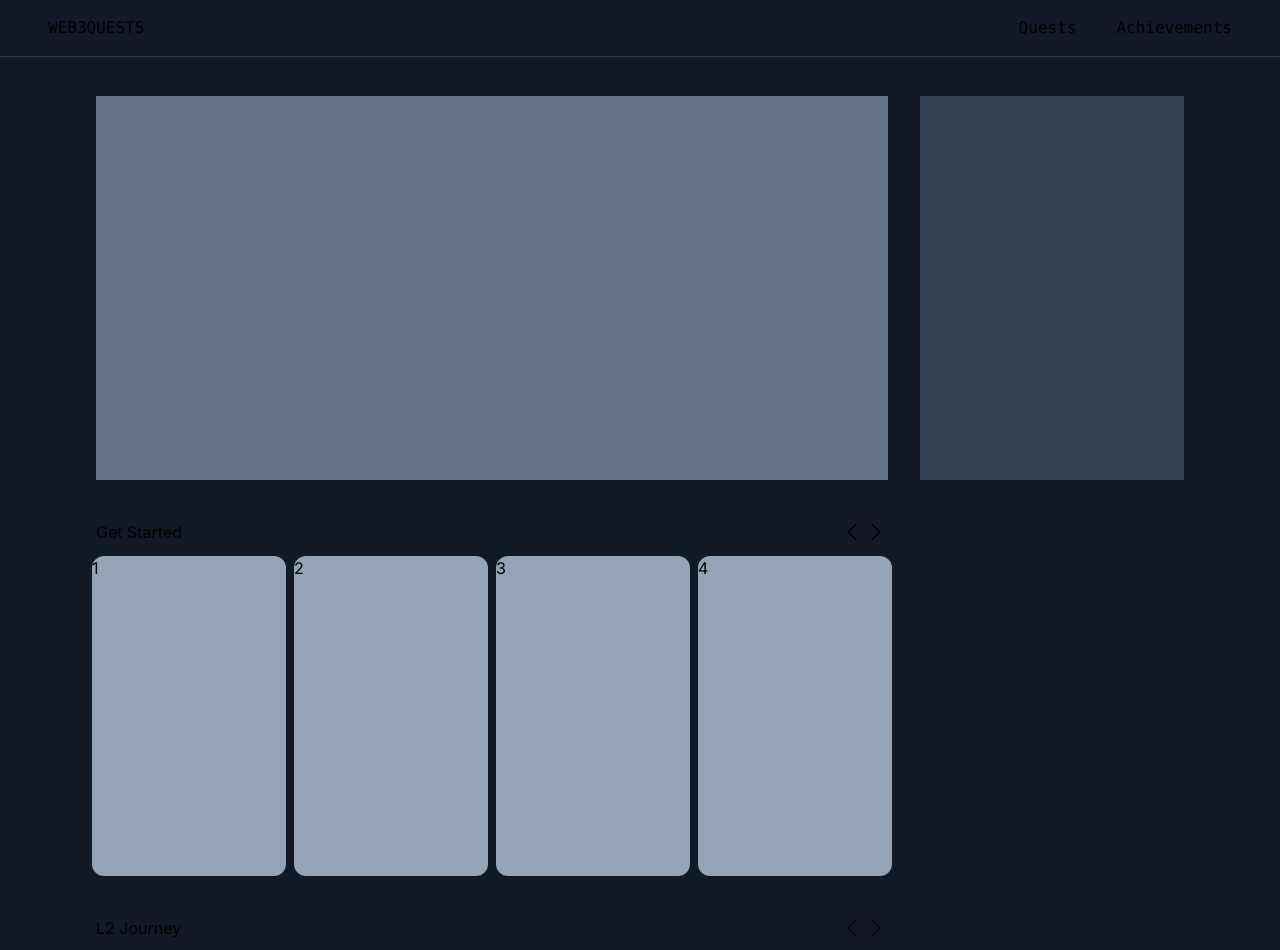
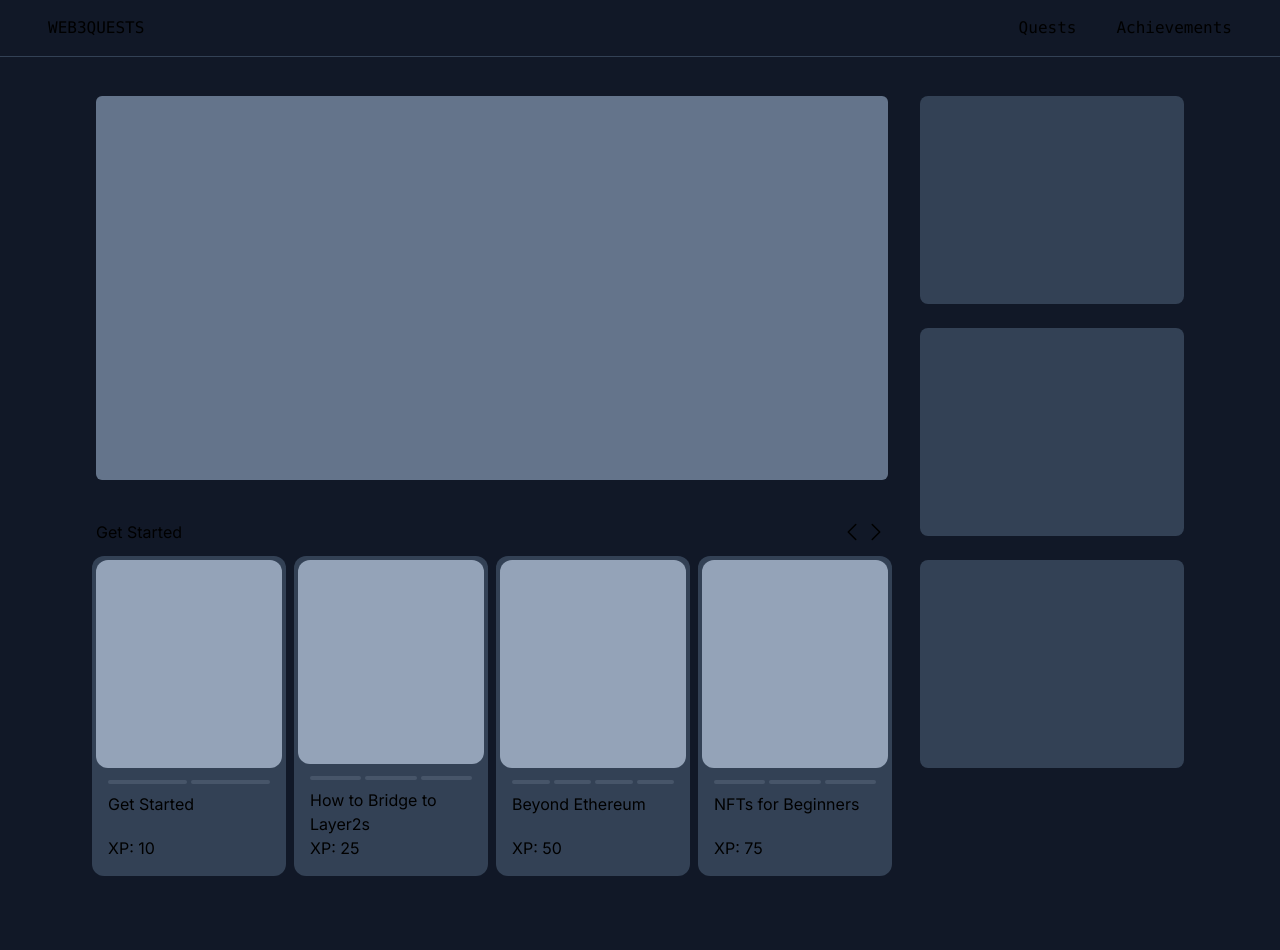
Before and after one commit to maksympanchyshyn/omniland, a Next.js app: page /quests in a window 1280 px wide. Shown: the top 950 px of the page. Built offline with nearby package versions, Linux system fonts and the light colour scheme.

Commit message:
Add QuestCard component basic markdown

```diff
--- a/app/globals.css
+++ b/app/globals.css
@@ -26,6 +26,6 @@ body {
   margin-left: 4px;
 }
 
-.btn-xl {
-  @apply px-8 py-4 bg-yellow-300 hover:bg-yellow-200 shadow-[0_4px_0_0] shadow-yellow-600 active:shadow-none active:translate-y-1 rounded-xl text-xl text-black font-medium;
+.btn-yellow {
+  @apply bg-yellow-300 hover:bg-yellow-200 shadow-[0_4px_0_0] shadow-yellow-600 active:shadow-none active:translate-y-1 text-black font-medium rounded-xl;
 }
--- a/app/page.tsx
+++ b/app/page.tsx
@@ -8,7 +8,7 @@ export default function Home() {
       <h2 className="text-7xl">Now what?</h2>
       <p className="text-xl">Join 500,000+ people exploring crypto every day with us.</p>
       <Link href="/quests" className="mt-6">
-        <button className="btn-xl">Get started</button>
+        <button className="btn-yellow px-8 py-4 text-xl">Get started</button>
       </Link>
     </div>
   );
--- a/app/quests/page.tsx
+++ b/app/quests/page.tsx
@@ -1,16 +1,33 @@
 import QuestsSlider from '@/components/QuestsSlider';
 import Image from 'next/image';
+
+const QUESTS_COLLECTIONS_DATA_MOCK = [
+  {
+    name: 'Get Started',
+    quests: [
+      { name: 'Get Started', steps: 2, xp: 10 },
+      { name: 'How to Bridge to Layer2s', steps: 3, xp: 25 },
+      { name: 'Beyond Ethereum', steps: 4, xp: 50 },
+      { name: 'NFTs for Beginners', steps: 3, xp: 75 },
+      { name: 'Understanding DeFi Liquidity', steps: 2, xp: 10 },
+      { name: 'Intro to On-Chain Swaps', steps: 3, xp: 50 },
+    ],
+  },
+];
 
 export default function Quests() {
   return (
     <div className="flex w-full lg:space-x-8 items-start">
       <div className="flex flex-col justify-start w-full lg:w-3/4">
-        <div className="flex h-96 bg-slate-500"></div>
-        <QuestsSlider collection="Get Started" quests={[1, 2, 3, 4, 5]} />
-        <QuestsSlider collection="L2 Journey" quests={[1, 2, 3, 4, 5, 6, 7]} />
+        <div className="flex h-96 bg-slate-500 rounded-md"></div>
+        {QUESTS_COLLECTIONS_DATA_MOCK.map((collection) => (
+          <QuestsSlider key={collection.name} collection={collection.name} quests={collection.quests} />
+        ))}
       </div>
-      <div className="flex flex-col lg:w-1/4 sticky top-24">
-        <div className="flex h-96 bg-slate-700"></div>
+      <div className="flex flex-col gap-6 lg:w-1/4 sticky top-24">
+        <div className="flex h-52 bg-slate-700 rounded-lg"></div>
+        <div className="flex h-52 bg-slate-700 rounded-lg"></div>
+        <div className="flex h-52 bg-slate-700 rounded-lg"></div>
       </div>
     </div>
   );
--- /dev/null
+++ b/components/QuestCard/index.tsx
@@ -0,0 +1,27 @@
+export type QuestCardProps = {
+  quest: {
+    name: string;
+    steps: number;
+    xp: number;
+  };
+};
+
+export default function QuestCard({ quest }: QuestCardProps) {
+  return (
+    <div className="flex flex-col justify-start p-1 bg-slate-700 rounded-xl h-80">
+      <div className="h-52 rounded-xl bg-slate-400"></div>
+
+      <div className="flex flex-col grow justify-between p-3 ">
+        <div className="flex flex-col gap-2">
+          <div className="flex h-1 gap-1">
+            {Array.from({ length: quest.steps }).map((step, i) => (
+              <div key={`${quest.name}-step-${i}`} className="h-full min-w-0 grow rounded-full bg-slate-600"></div>
+            ))}
+          </div>
+          <div>{quest.name}</div>
+        </div>
+        <div className="flex">XP: {quest.xp}</div>
+      </div>
+    </div>
+  );
+}
--- a/components/QuestsSlider/index.tsx
+++ b/components/QuestsSlider/index.tsx
@@ -2,6 +2,8 @@
 
 import { CarouselProvider, Slider, Slide, ButtonBack, ButtonNext } from 'pure-react-carousel';
 import 'pure-react-carousel/dist/react-carousel.es.css';
+
+import QuestCard from '../QuestCard';
 
 export type QuestsSliderProps = {
   collection: string;
@@ -52,7 +54,7 @@ export default function QuestsSlider(props: QuestsSliderProps) {
         <Slider className="-mx-2">
           {props.quests.map((quest) => (
             <Slide key={quest} index={0}>
-              <div className="h-80 bg-slate-400 rounded-xl">{quest}</div>
+              <QuestCard quest={quest} />
             </Slide>
           ))}
         </Slider>
```
